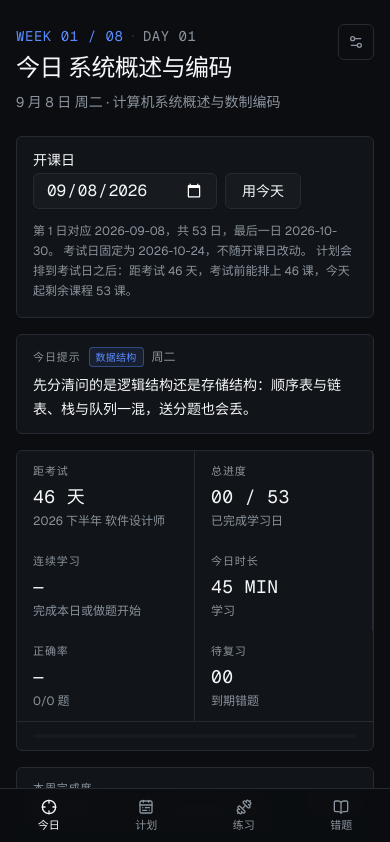
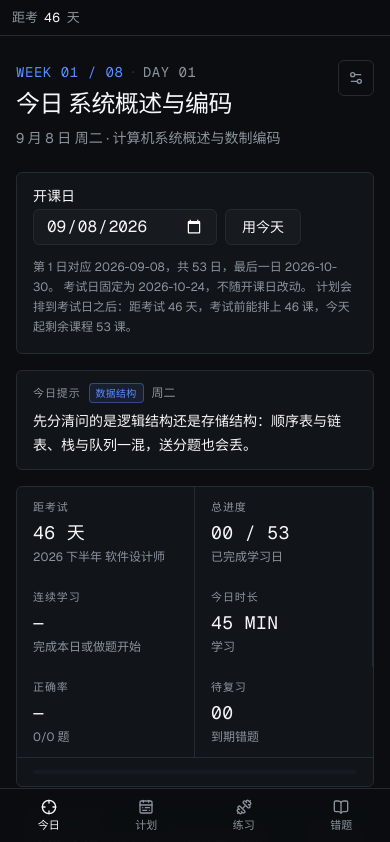
Before and after one commit to x1phyr/ruanshe-8weeks, a Next.js app: page /ruanshe-8weeks/ in a window 390 px wide. Shown: the top 842 px of the page. Built offline with nearby package versions, Linux system fonts and the light colour scheme.

Commit message:
feat: add compact mobile exam countdown top bar

```diff
--- a/app/globals.css
+++ b/app/globals.css
@@ -133,6 +133,7 @@
 
 /* —— Focus mode: hide app-shell chrome during learn / quiz —— */
 body.focus-mode .app-shell-aside,
+body.focus-mode .app-shell-mobile-top,
 body.focus-mode .app-shell-bottom-nav {
   display: none !important;
 }
--- a/components/app-shell.tsx
+++ b/components/app-shell.tsx
@@ -89,6 +89,23 @@ export function AppShell({ children }: { children: React.ReactNode }) {
       </aside>
 
       <div className="flex min-w-0 flex-1 flex-col">
+        <header
+          className="app-shell-mobile-top print-hidden sticky top-0 z-40 flex h-9 items-center justify-between gap-2 border-b border-border bg-background/95 px-3 backdrop-blur md:hidden"
+          aria-label="考试倒计时"
+        >
+          <div className="flex items-baseline gap-1.5 text-[13px]">
+            <span className="text-muted-foreground">距考</span>
+            <span className="mono-num text-foreground">
+              {daysLeft > 0 ? pad2(daysLeft) : "00"}
+            </span>
+            <span className="text-muted-foreground">天</span>
+          </div>
+          {simulateDate ? (
+            <span className="inline-flex h-5 max-w-[55%] items-center truncate rounded-sm border border-brand/40 bg-brand/10 px-1.5 font-mono text-[10px] tracking-wide text-brand">
+              模拟 {simulateDate}
+            </span>
+          ) : null}
+        </header>
         <main className="app-shell-main flex-1 pb-16 md:pb-0 print:pb-0">{children}</main>
         <nav
           className="app-shell-bottom-nav print-hidden fixed inset-x-0 bottom-0 z-40 flex h-14 border-t border-border bg-background/95 backdrop-blur md:hidden"
```
Also changed, not shown: 1 other file (tests, documents, lock files or other folders).
